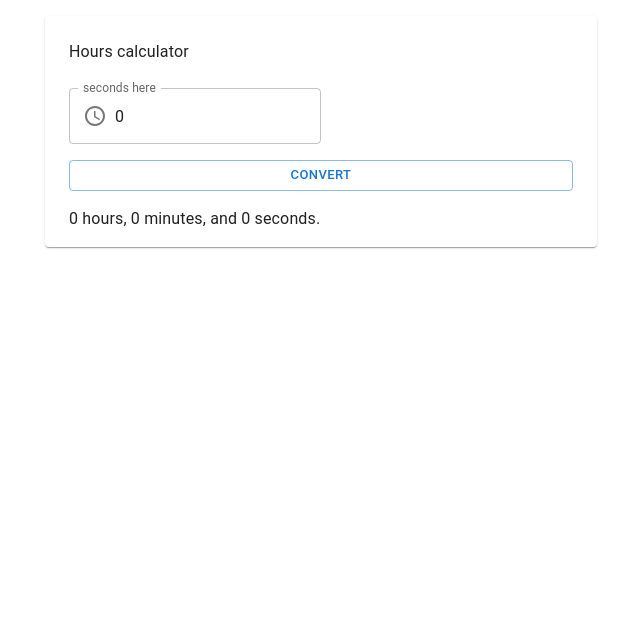
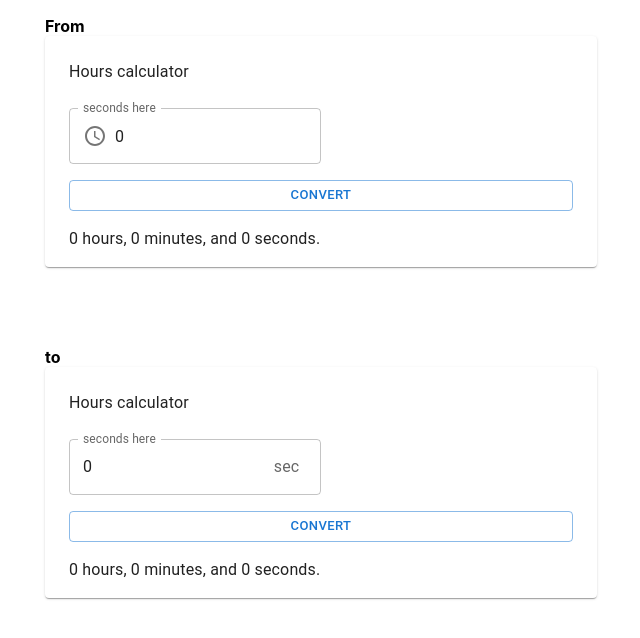
Before and after one commit to safeamiiir/hours-calculator, a React (Create React App) app: page / in a window 1280 px wide. Shown: the top 638 px of the page, without its empty margins (319-959 px from the left). Built offline with nearby package versions, Linux system fonts and the light colour scheme.

Commit message:
feat add demo version

```diff
--- a/src/App.js
+++ b/src/App.js
@@ -38,6 +38,8 @@ function App() {
 
   return (
     <Container maxWidth="sm" sx={{ p: 2 }}>
+
+      <strong>From</strong>
       <Paper sx={{ display: 'flex', flexWrap: 'wrap', flexDirection: 'column', px: 3 }}>
         <Typography sx={{ my: 3 }}>Hours calculator</Typography>
         <TextField
@@ -55,6 +57,30 @@ function App() {
         </Button>
         <Typography sx={{ my: 2 }}>{`${time.hours} hours, ${time.minutes} minutes, and ${time.seconds} seconds.`}</Typography>
       </Paper>
+
+      <br />
+      <br />
+      <br />
+      <br />
+
+      <strong>to</strong>
+      <Paper sx={{ display: 'flex', flexWrap: 'wrap', flexDirection: 'column', px: 3 }}>
+        <Typography sx={{ my: 3 }}>Hours calculator</Typography>
+        <TextField
+          label="seconds here"
+          id="outlined-start-adornment"
+          sx={{ mb: 2, width: '25ch' }}
+          InputProps={{
+            endAdornment: <InputAdornment position="start">sec</InputAdornment>,
+          }}
+          value={seconds}
+          onChange={(e) => setSeconds(e.target.value)}
+        />
+        <Button variant="outlined" size="small" onClick={() => setTime(secondsToHoursMinutesSeconds(seconds))}>
+          Convert
+        </Button>
+        <Typography sx={{ my: 2 }}>{`${time.hours} hours, ${time.minutes} minutes, and ${time.seconds} seconds.`}</Typography>
+      </Paper>
     </Container>
   );
 }
```
